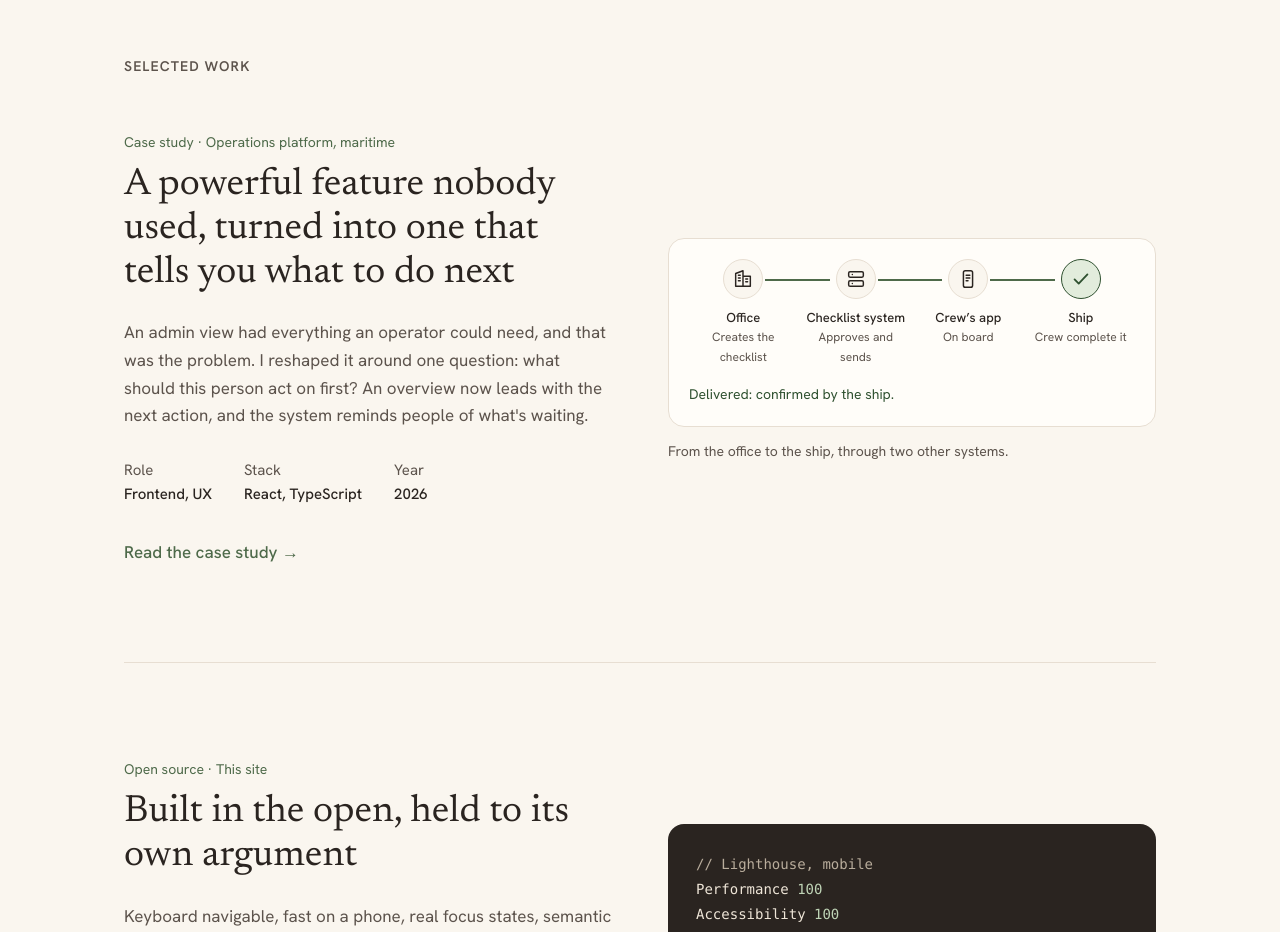
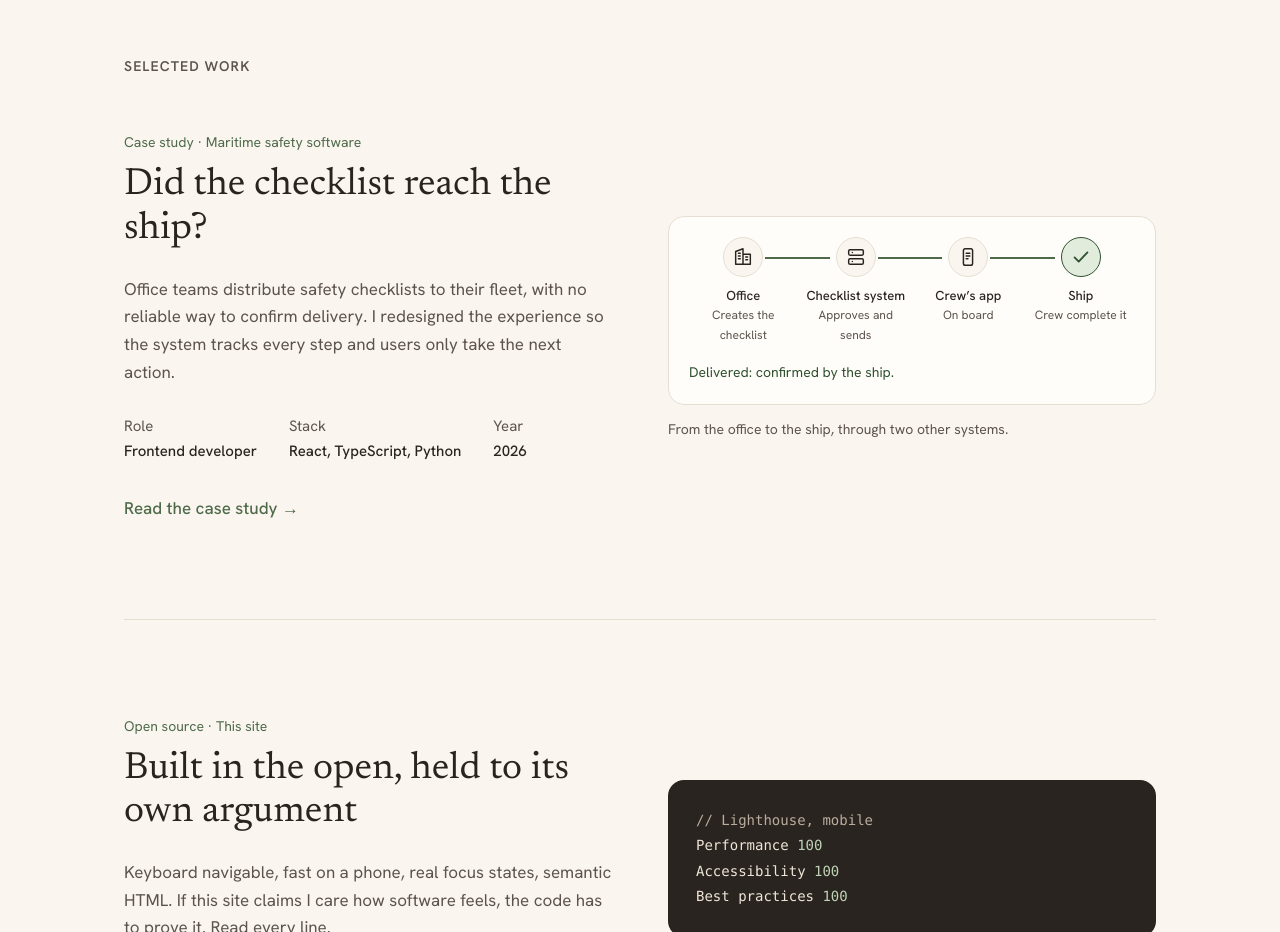
Before and after one commit to RitaHelwangi/portfolio, a React (Vite) app: page / in a window 1280 px wide. Shown: the part 860-1792 px from the top of the page. Built offline with nearby package versions, Linux system fonts and the light colour scheme.

Commit message:
Update the Operations Center card on the home page

```diff
--- a/src/content/work.ts
+++ b/src/content/work.ts
@@ -12,13 +12,13 @@ export type Project = {
 export const projects: Project[] = [
   {
     slug: 'operations-center',
-    kind: 'Case study · Operations platform, maritime',
-    title: 'A powerful feature nobody used, turned into one that tells you what to do next',
+    kind: 'Case study · Maritime safety software',
+    title: 'Did the checklist reach the ship?',
     summary:
-      "An admin view had everything an operator could need, and that was the problem. I reshaped it around one question: what should this person act on first? An overview now leads with the next action, and the system reminds people of what's waiting.",
+      "Office teams distribute safety checklists to their fleet, with no reliable way to confirm delivery. I redesigned the experience so the system tracks every step and users only take the next action.",
     meta: [
-      { label: 'Role', value: 'Frontend, UX' },
-      { label: 'Stack', value: 'React, TypeScript' },
+      { label: 'Role', value: 'Frontend developer' },
+      { label: 'Stack', value: 'React, TypeScript, Python' },
       { label: 'Year', value: '2026' },
     ],
     href: '/work/operations-center',
```
